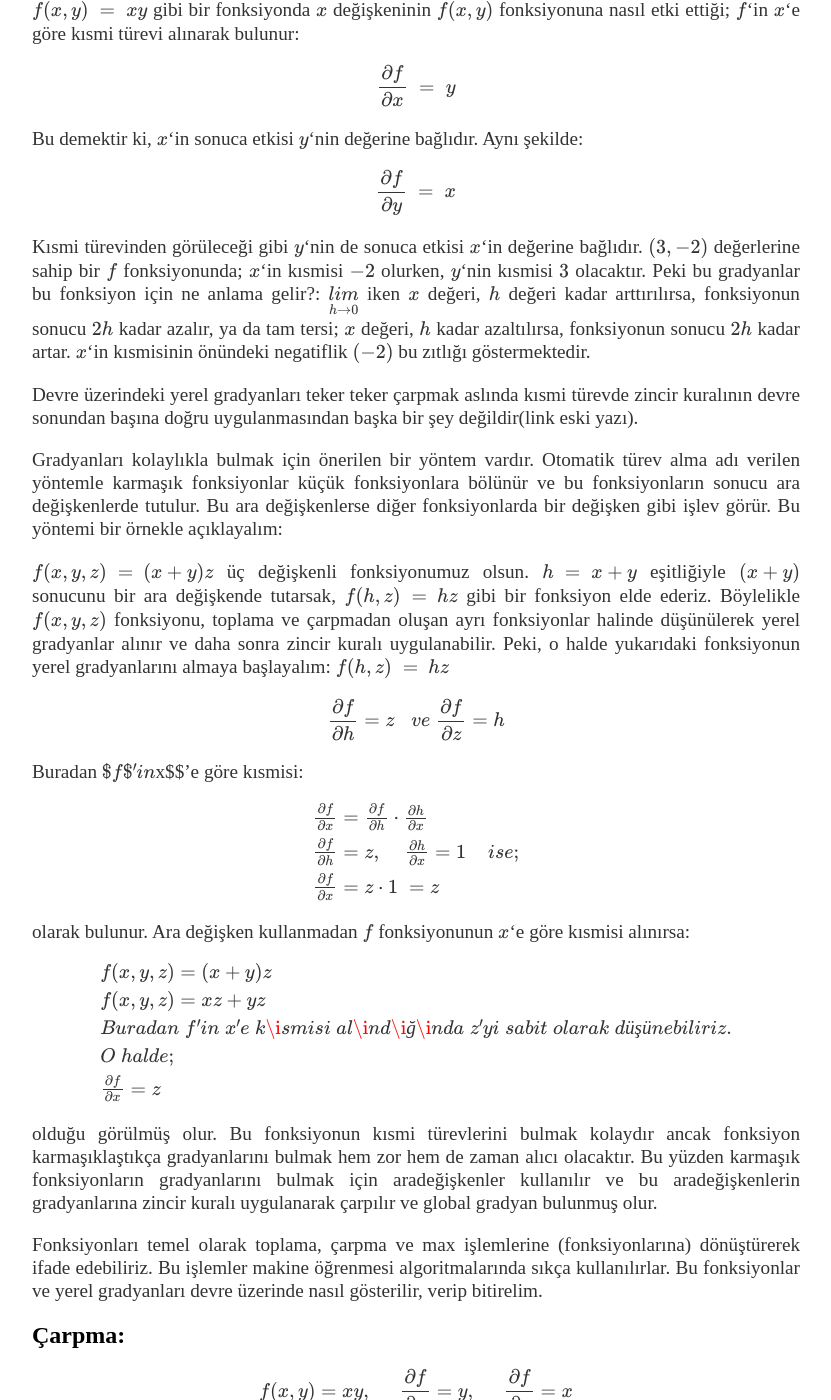
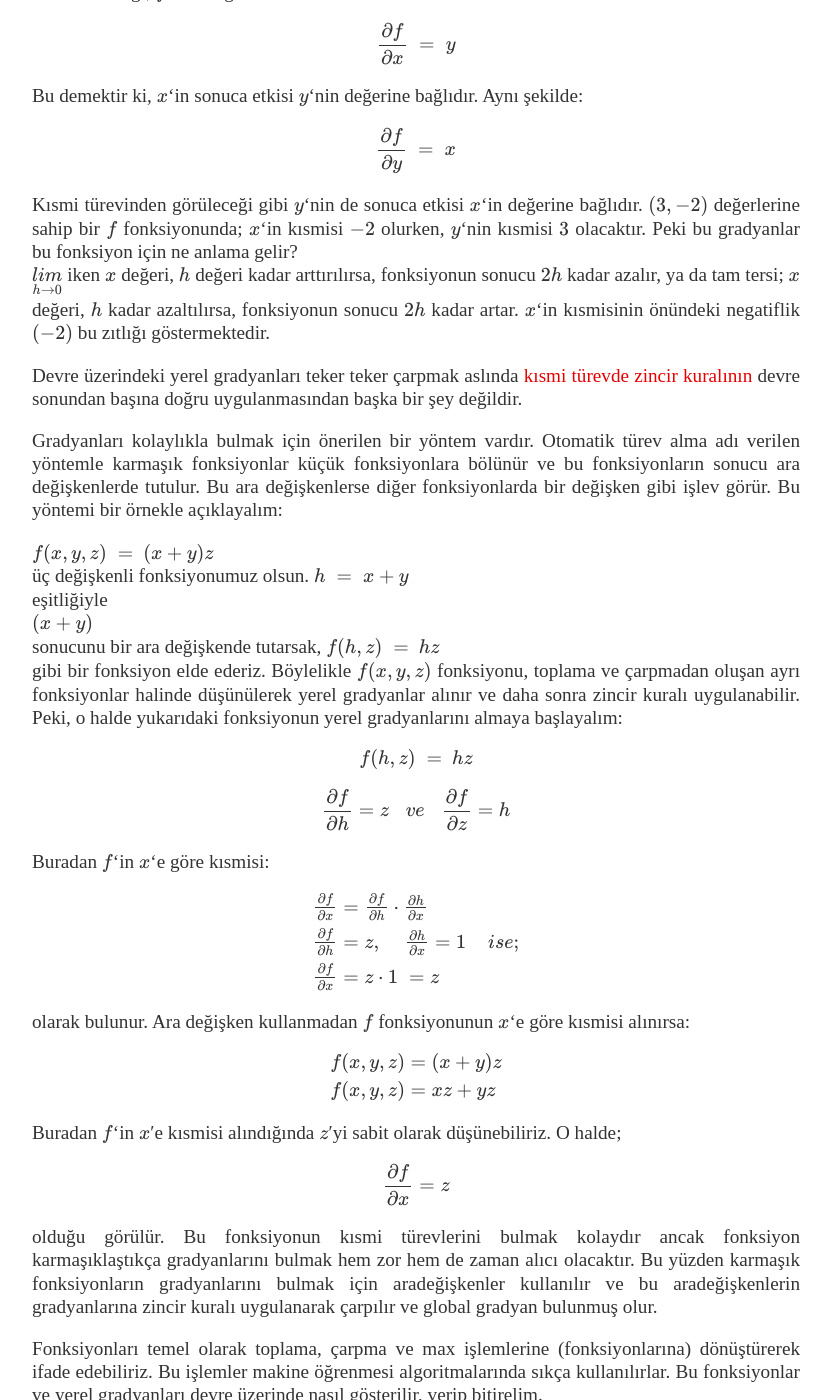
Before and after one commit to tekinonlayn/gi.github.io, a Jekyll site: the page built from _posts/2016-04-15-Backpropagation-algoritmasi-icin-gradyan-alma.md, in a window 1280 px wide and 1400 px high, scrolled down 929 px. Shown: the whole window, without its empty margins (224-1055 px from the left). Built offline with Jekyll 4.4.1, drawn with Linux system fonts in a browser that asks for light colours; formulas are drawn with MathJax 3; some of the changed text lies outside the part shown.

Commit message:
Update 2016-04-15-Backpropagation-algoritmasi-icin-gradyan-alma.md

```diff
--- a/_posts/2016-04-15-Backpropagation-algoritmasi-icin-gradyan-alma.md
+++ b/_posts/2016-04-15-Backpropagation-algoritmasi-icin-gradyan-alma.md
@@ -7,43 +7,52 @@
 
 Bilindiği gibi hatayı minimize etmek aslında bir optimizasyon meselesidir. Geçen yazılarımızdan <a href="/blog/2016/04/04/Lineer-regresyon-ile-egri-uydurma">birinde</a> hatayı (cost) bulduktan sonra en aza çekebilmek için bir arama (search) işleminin yapıldığından bahsetmiştik. Bu arama $$\theta$$ ile $$J(\theta)$$ ikili uzayında yapılır ve $$J(\theta)$$'nın $$\theta$$'ya göre değişimine bakılır. Bu arama işi, temel olarak en küçük $$J(\theta)$$ değerinin "bir şekilde" saklanmasıyla ya da en küçük değerinin aranıp bulunmasıyla olabilir, ancak milyonluk ya da milyarlık bir dizide arama yapmanın maliyeti çok yüksektir. Bu yüzden türev alma tekniğiyle matematiksel olarak $$J(\theta)$$'nın en küçük değeri bulunur.
 
-Backpropagation algoritması temel olarak 3 işlev barındırır. 1. Sonucu hesaplamak için forward işlemi, 2. Hatayı geriye doğru işletmek (backward) için gradyan alma işlemi, 3. Gradient Descend gibi bir optimizasyon algoritmasıyla parametrelerin güncellenmesi. Bu yazıda temel düzey hesaplarla gradyan alma işlemini tanıtacağız.
+Backpropagation algoritması temel olarak 3 işlev barındırır. 1. Sonucu hesaplamak için forward işlemi, 2. Hatayı geriye doğru işletmek (backward) için gradyan alma işlemi, 3. Gradient Descent [1] gibi [2][3] bir optimizasyon algoritmasıyla parametrelerin güncellenmesi. Bu yazıda temel düzey hesaplarla gradyan alma işlemini tanıtacağız.
 
 Gradyan başta da söylediğimiz gibi kısmi türevlerin alınmasından başka bir şey değil. Toplama, çarpma gibi işlemleri kapılarla yaptığımızı düşünürsek bir devre üzerinde bulunan bütün kapıların diğer kapılardan bağımsız olarak gerçekleştirdiği iki işlem vardır: 1. Gelen girdiyi hesaplayıp sonucu bulmak, 2. Girdilerin sonuca göre yerel gradyanlarını bulmak. Her kapı bu iki işlemi diğer kapılardan bağımsız olarak, diğerlerinden habersiz olarak yapar. Bulunan yerel gradyanlar, devre üzerindeki yolu (path) izlenerek geriye doğru birbiriyle çarpılır ve devre üzerindeki global gradyanlar bulunmuş olur. Basit olarak çatallanmış (branch) gradyanlar toplanırken, seri bir yol üzerinde olan gradyanlar çarpılırlar.
 
-Bir fonksiyonun gradyanını almak, değişkenlerin fonksiyon sonucuna ne düzeyde etki ettiğini bulmak için yapılır. Örneğin:
-
-$$f(x,y)\;=\;xy$$ gibi bir fonksiyonda $$x$$ değişkeninin $$f(x,y)$$ fonksiyonuna nasıl etki ettiği; $$f$$'in $$x$$'e göre kısmi türevi alınarak bulunur:
+Bir fonksiyonun gradyanını almak, değişkenlerin fonksiyon sonucuna ne düzeyde etki ettiğini bulmaya yarar. Örneğin: $$f(x,y)\;=\;xy$$ gibi bir fonksiyonda $$x$$ değişkeninin $$f(x,y)$$ fonksiyonuna nasıl etki ettiği; $$f$$'in $$x$$'e göre kısmi türevi alınarak bulunur:
 <p>$$\frac{\partial f}{\partial x}\;=\;y$$</p>
 Bu demektir ki, $$x$$'in sonuca etkisi $$y$$'nin değerine bağlıdır. Aynı şekilde:
 <p>$$\frac{\partial f}{\partial y}\;=\;x$$</p>Kısmi türevinden görüleceği gibi $$y$$'nin de sonuca etkisi $$x$$'in değerine bağlıdır.
-$$(3,-2)$$ değerlerine sahip bir $$f$$ fonksiyonunda; $$x$$'in kısmisi $$-2$$ olurken, $$y$$'nin kısmisi $$3$$ olacaktır. Peki bu gradyanlar bu fonksiyon için ne anlama gelir?:
+$$(3,-2)$$ değerlerine sahip bir $$f$$ fonksiyonunda; $$x$$'in kısmisi $$-2$$ olurken, $$y$$'nin kısmisi $$3$$ olacaktır. Peki bu gradyanlar bu fonksiyon için ne anlama gelir?<br />
 $$\underset{h\rightarrow0}{lim}$$ iken $$x$$ değeri, $$h$$ değeri kadar arttırılırsa, fonksiyonun sonucu $$2h$$ kadar azalır, ya da tam tersi; $$x$$ değeri, $$h$$ kadar azaltılırsa, fonksiyonun sonucu $$2h$$ kadar artar. $$x$$'in kısmisinin önündeki negatiflik $$(-2)$$ bu zıtlığı göstermektedir.
 
-Devre üzerindeki yerel gradyanları teker teker çarpmak aslında kısmi türevde zincir kuralının devre sonundan başına doğru uygulanmasından başka bir şey değildir(link eski yazı).
+Devre üzerindeki yerel gradyanları teker teker çarpmak aslında <a href="/blog/2016/04/06/kismi-turev-partial-differentiation">kısmi türevde zincir kuralının</a> devre sonundan başına doğru uygulanmasından başka bir şey değildir.
 
 Gradyanları kolaylıkla bulmak için önerilen bir yöntem vardır. Otomatik türev alma adı verilen yöntemle karmaşık fonksiyonlar küçük fonksiyonlara bölünür ve bu fonksiyonların sonucu ara değişkenlerde tutulur. Bu ara değişkenlerse diğer fonksiyonlarda bir değişken gibi işlev görür. Bu yöntemi bir örnekle açıklayalım:
 
-$$f(x,y,z)\;=\:(x+y)z$$ üç değişkenli fonksiyonumuz olsun.
-$$h\;=\;x+y$$ eşitliğiyle $$(x + y)$$ sonucunu bir ara değişkende tutarsak,
-$$f(h,z)\;=\:hz$$ gibi bir fonksiyon elde ederiz.
+$$f(x,y,z)\;=\:(x+y)z$$<br />
+üç değişkenli fonksiyonumuz olsun.
+$$h\;=\;x+y$$<br />
+eşitliğiyle <br />
+$$(x + y)$$ <br />
+sonucunu bir ara değişkende tutarsak,
+$$f(h,z)\;=\:hz$$<br />
+gibi bir fonksiyon elde ederiz.
 Böylelikle $$f(x,y,z)$$ fonksiyonu, toplama ve çarpmadan oluşan ayrı fonksiyonlar halinde düşünülerek yerel gradyanlar alınır ve daha sonra zincir kuralı uygulanabilir. Peki, o halde yukarıdaki fonksiyonun yerel gradyanlarını almaya başlayalım:
-$$f(h,z)\;=\:hz$$
-<p>$$\frac{\partial f}{\partial h}=z\;\;\;ve\;\frac{\partial f}{\partial z}=h$$</p>
-Buradan $$$f$'in $$x$$'e göre kısmisi:
+<p>$$f(h,z)\;=\:hz$$</p>
+<p>$$\frac{\partial f}{\partial h}=z\;\;\;ve\;\;\;\frac{\partial f}{\partial z}=h$$</p>
+Buradan $$f$$'in $$x$$'e göre kısmisi:
 <p>
 $$\begin{array}{l}\frac{\partial f}{\partial x}=\frac{\partial f}{\partial h}\cdot\frac{\partial h}{\partial x}\\\frac{\partial f}{\partial h}=z,\;\;\;\;\frac{\partial h}{\partial x}=1\;\;\;\;ise;\\\frac{\partial f}{\partial x}=z\cdot1\;=z\end{array}$$
 </p>
 olarak bulunur. Ara değişken kullanmadan $$f$$ fonksiyonunun $$x$$'e göre kısmisi alınırsa:
-<p>$$\begin{array}{l}f(x,y,z)=(x+y)z\\f(x,y,z)=xz+yz\\Buradan\;f'in\;x'e\;k\i smisi\;al\i nd\i ğ\i nda\;z'yi\;sabit\;olarak\;düşünebiliriz.\\O\;halde;\\\frac{\partial f}{\partial x}=z\end{array}$$</p>  olduğu görülmüş olur. Bu fonksiyonun kısmi türevlerini bulmak kolaydır ancak fonksiyon karmaşıklaştıkça gradyanlarını bulmak hem zor hem de zaman alıcı olacaktır. Bu yüzden karmaşık fonksiyonların gradyanlarını bulmak için aradeğişkenler kullanılır ve bu aradeğişkenlerin gradyanlarına zincir kuralı uygulanarak çarpılır ve global gradyan bulunmuş olur.
+<p>$$\begin{array}{l}f(x,y,z)=(x+y)z\\f(x,y,z)=xz+yz\\\end{array}$$</p> Buradan $$f$$'in $$x$$′e kısmisi alındığında $$z$$′yi sabit olarak düşünebiliriz. O halde;
+<p>$$\frac{\partial f}{\partial x}=z$$</p>
+olduğu görülür. Bu fonksiyonun kısmi türevlerini bulmak kolaydır ancak fonksiyon karmaşıklaştıkça gradyanlarını bulmak hem zor hem de zaman alıcı olacaktır. Bu yüzden karmaşık fonksiyonların gradyanlarını bulmak için aradeğişkenler kullanılır ve bu aradeğişkenlerin gradyanlarına zincir kuralı uygulanarak çarpılır ve global gradyan bulunmuş olur.
 
 Fonksiyonları temel olarak toplama, çarpma ve max işlemlerine (fonksiyonlarına) dönüştürerek ifade edebiliriz. Bu işlemler makine öğrenmesi algoritmalarında sıkça kullanılırlar. Bu fonksiyonlar ve yerel gradyanları devre üzerinde nasıl gösterilir, verip bitirelim.
 <h2>Çarpma:</h2>
-<p>$$f(x,y)=xy,\;\;\;\;\;\frac{\partial f}{\partial x}=y,\;\;\;\;\;\frac{\partial f}{\partial y}=x$$</p>
-<img src="/img/multiply.png"><br />
+<p>$$f(x,y)=xy,\;\;\;\;\;\frac{\partial f}{\partial x}=y,\;\;\;\;\;\frac{\partial f}{\partial y}=x$$
+<img src="/img/multiply.png"></p>
 <h2>Toplama:</h2>
-<p>$$f(x,y)=x+y,\;\;\;\;\;\frac{\partial f}{\partial x}=1,\;\;\;\;\;\frac{\partial f}{\partial y}=1$$</p>
-<img src="/img/sum.png"><br />
+<p>$$f(x,y)=x+y,\;\;\;\;\;\frac{\partial f}{\partial x}=1,\;\;\;\;\;\frac{\partial f}{\partial y}=1$$
+<img src="/img/sum.png"></p>
 <h2>Max (Maximum alma):</h2>
-<p>$$f(x,y)=\underset{(x>y)}{max(x,y)},\;\;\;\;\frac{\partial f}{\partial x}=1,\;\;\;\;\;\frac{\partial f}{\partial y}=0$$</p>
-<img src="/img/max.png">
+<p>$$f(x,y)=\underset{(x>y)}{max(x,y)},\;\;\;\;\frac{\partial f}{\partial x}=1,\;\;\;\;\;\frac{\partial f}{\partial y}=0$$
+<img src="/img/max.png"></p>
+
+[1] Gradient Descent - https://en.wikipedia.org/wiki/Gradient_descent
+[2] Stochastic Gradient Descent - https://en.wikipedia.org/wiki/Stochastic_gradient_descent
+[3] Mini-Batch Gradient Descent - http://www.cs.toronto.edu/~tijmen/csc321/slides/lecture_slides_lec6.pdf
```
